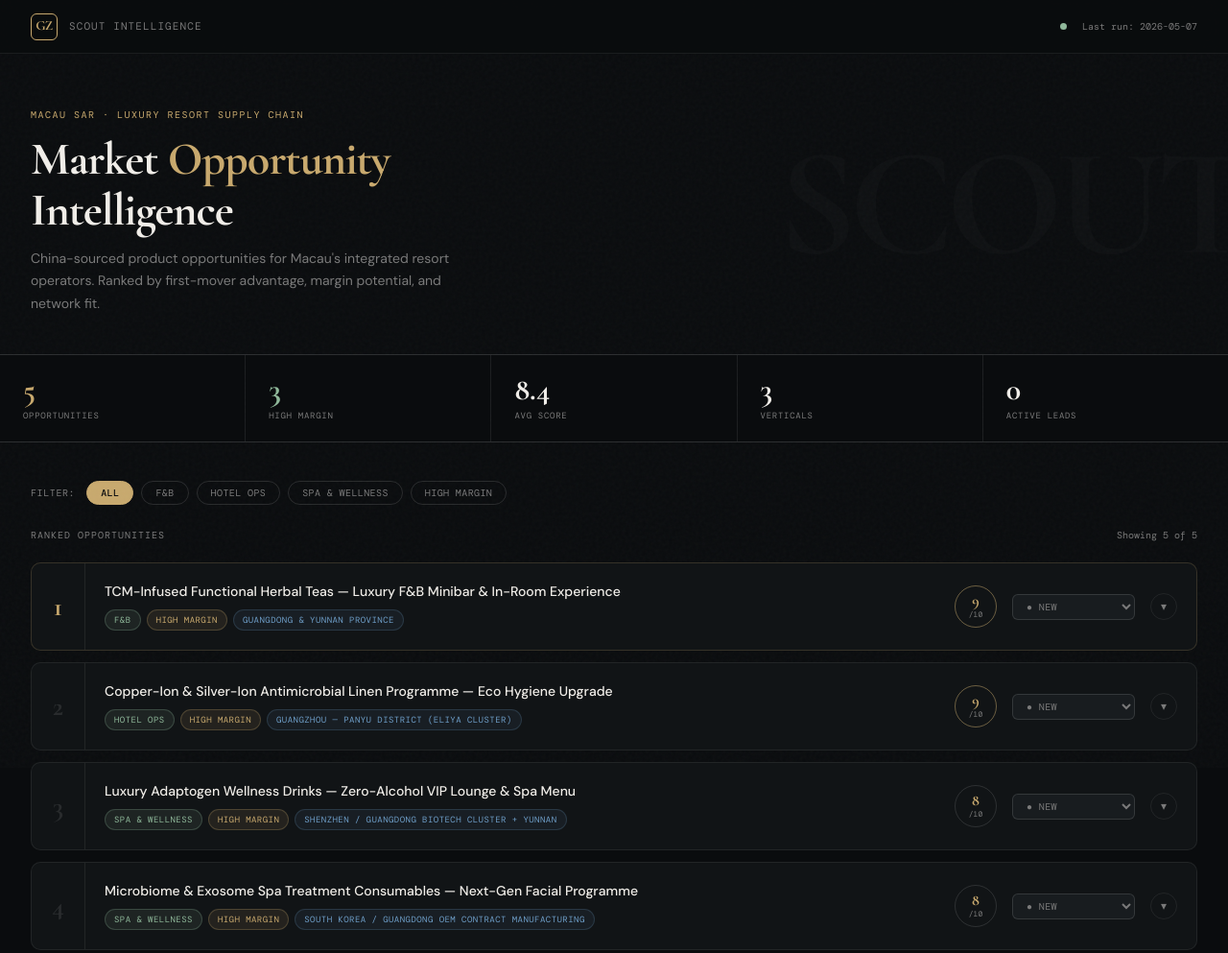
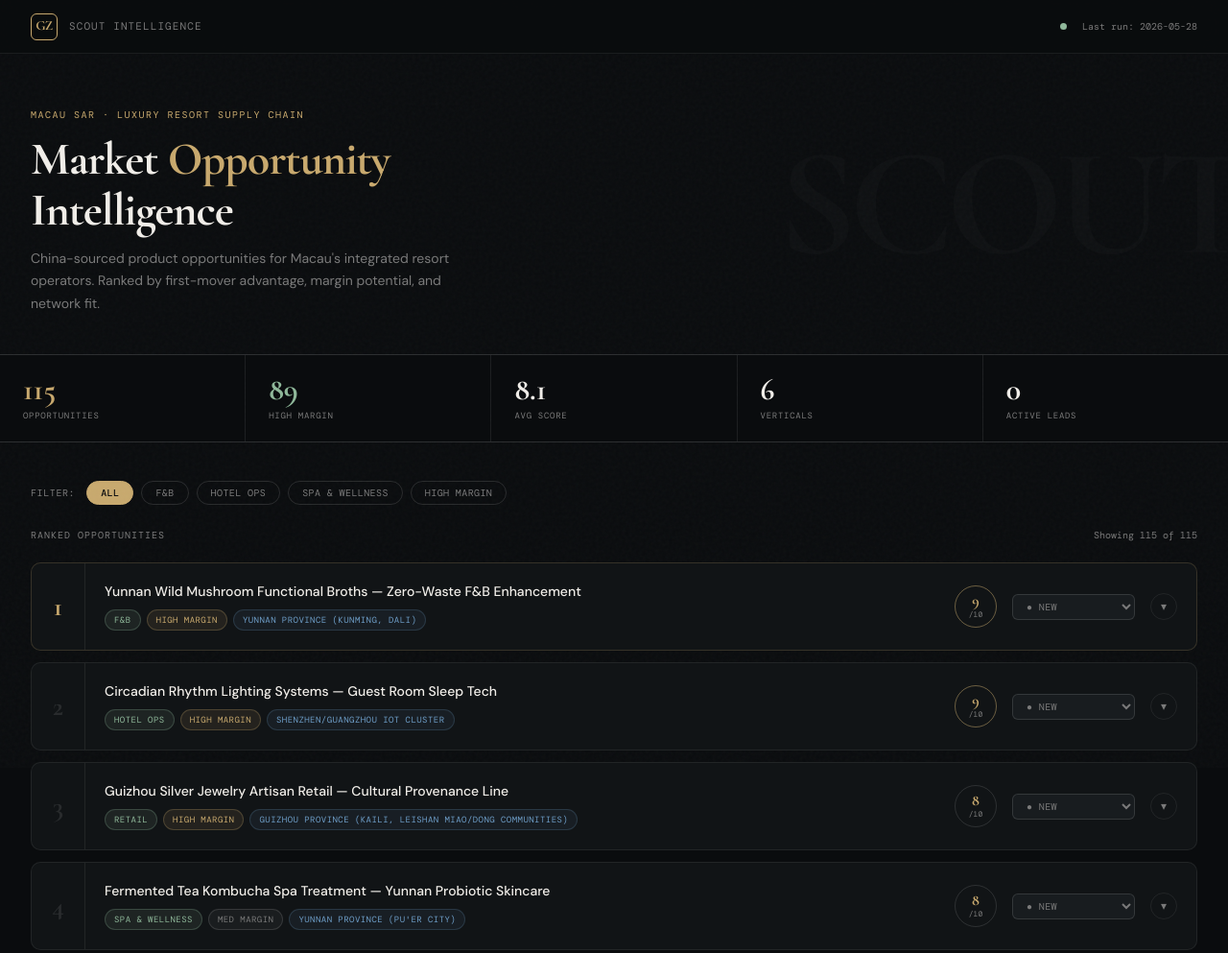
Before and after one commit to joaomluis-ai/gz-scout, a plain HTML site: page index.html in a window 1280 px wide. Shown: the top 993 px of the page at 96% size. Drawn offline with nearby package versions, Linux system fonts and the light colour scheme.

Commit message:
Dashboard now fetches from opportunities.json

```diff
--- a/index.html
+++ b/index.html
@@ -667,98 +667,10 @@
   <div class="footer-brand">GZ Scout</div>
 </footer>
 
+
 <script>
-// ── DATA ─────────────────────────────────────────────────────────────────────
-// TO UPDATE: Edit the objects in this array, then redeploy to Netlify.
-// Each run of the Scout in Claude outputs a new version of this array.
-
-const LAST_RUN = "2026-05-07";
-const VERTICALS_SCANNED = ["Hotel Ops", "F&B", "Spa & Wellness"];
-
-const opportunities = [
-  {
-    id: 1,
-    rank: 1,
-    title: "TCM-Infused Functional Herbal Teas — Luxury F&B Minibar & In-Room Experience",
-    vertical: "F&B",
-    supplierRegion: "Guangdong & Yunnan Province",
-    margin: "high",
-    score: 9,
-    angle: "Premium 'food as medicine' herbal teas (reishi, astragalus, wolfberry, 24 solar term blends) are exploding in China's domestic wellness market. Brands like Tongrentang Café are repositioning ancient TCM formulas as luxury lifestyle beverages. Macau's VIP mainland guests already understand and seek this cultural product, yet not one resort minibar currently stocks a curated TCM tea programme.",
-    whyYou: "Greenzone Fitness & Wellness brand gives a credible wellness narrative. Approach resort F&B directors as a wellness curator, not just a supplier — positioning this as a 'signature in-room wellness ritual' programme exclusive to Macau.",
-    entry: "Source 3–5 artisan TCM tea brands from FHC China Guangzhou (May 10–12, Canton Fair Complex) or HOTELEX's Coffee & Tea zone. Commission a Macau-exclusive blend under private label. Pilot with 1 resort contact as a 'wellness minibar curated set' at MOP 280–380 retail.",
-    source: "FHC China Guangzhou (May, Canton Fair Complex) · HOTELEX Shanghai Coffee & Tea zone · 1688.com search: 养生茶 酒店",
-    status: "new",
-    assignee: "",
-    notes: ""
-  },
-  {
-    id: 2,
-    rank: 2,
-    title: "Copper-Ion & Silver-Ion Antimicrobial Linen Programme — Eco Hygiene Upgrade",
-    vertical: "Hotel Ops",
-    supplierRegion: "Guangzhou — Panyu District (ELIYA cluster)",
-    margin: "high",
-    score: 9,
-    angle: "Copper-infused and silver-ion treated bed and bath linens provide permanent antimicrobial protection woven into the fibre — not a surface coating — reducing bacterial load, extending linen lifecycle by ~30%, and cutting laundry chemical costs. Macau IRs face intense ESG reporting pressure from parent companies (Sands ECO360, Wynn sustainability KPIs) and this product hits hygiene, sustainability and cost-reduction simultaneously.",
-    whyYou: "15-year Macau network enables access to procurement and housekeeping ops conversations that cold suppliers can't access. Frame this as an ESG supply chain upgrade — perfect language for the concession renewal context operators are actively navigating right now.",
-    entry: "Sample from ELIYA (Guangzhou, Panyu) or Hotemax verified suppliers — MOQ as low as 100pcs. Run a 3-month pilot with one hotel's housekeeping GM contact. Present linen lifecycle cost savings data alongside hygiene cert (OEKO-TEX).",
-    source: "hotemax.com verified supplier list · ELIYA: eliyalinen.com (Guangzhou) · Canton Fair Phase 2 textile section",
-    status: "new",
-    assignee: "",
-    notes: ""
-  },
-  {
-    id: 3,
-    rank: 3,
-    title: "Luxury Adaptogen Wellness Drinks — Zero-Alcohol VIP Lounge & Spa Menu",
-    vertical: "Spa & Wellness",
-    supplierRegion: "Shenzhen / Guangdong biotech cluster + Yunnan",
-    margin: "high",
-    score: 8,
-    angle: "Non-alcoholic adaptogen beverages (reishi, schisandra, rhodiola — Asian TCM-rooted formulations) are the fastest-growing wellness drink category globally. Macau casino VIP guests are shifting toward 'sober curious' consumption patterns, but every resort lounge defaults to alcohol or standard soft drinks. A curated adaptogen beverage programme for VIP lounges and spa relaxation rooms is a clear white space.",
-    whyYou: "Greenzone Fitness positions naturally in the wellness and performance nutrition space. Ties directly into the GEG MICE wellness work already developed, creating a coherent wellness F&B story across corporate and leisure segments.",
-    entry: "Source via Cosmoprof Asia (HK, November) or approach Shenzhen biotech beverage startups directly on 1688. Create a 'Macau Wellness Lounge' concept deck using existing hospitality contacts — 3 SKU minimum to test (reishi, ginseng, schisandra).",
-    source: "Cosmoprof Asia HK November · China Skinny TCM wellness trend reports · 1688.com search: 适配饮料 养生",
-    status: "new",
-    assignee: "",
-    notes: ""
-  },
-  {
-    id: 4,
-    rank: 4,
-    title: "Microbiome & Exosome Spa Treatment Consumables — Next-Gen Facial Programme",
-    vertical: "Spa & Wellness",
-    supplierRegion: "South Korea / Guangdong OEM contract manufacturing",
-    margin: "high",
-    score: 8,
-    angle: "Cosmoprof Asia 2025 flagged microbiome-focused skincare and exosome-based treatments as the dominant innovation wave — with PDRN, Centella extracts and hydrogel patch formats. These are becoming standard in Korean spas but have barely reached Macau luxury hotel spa menus. China-based contract manufacturers can produce at 40–60% below Korean brand pricing, with full OEM available.",
-    whyYou: "Creative production background enables developing brand narrative, visual identity and treatment collateral — not just the product. Spa directors buy the story and training programme, not just the SKU. This is a creative-led supply play.",
-    entry: "Attend Cosmopack Asia (Nov, AsiaWorld-Expo HK) — the supply chain show where ingredients and contract manufacturers exhibit. Identify 2 OEM factories. Develop a branded spa treatment line exclusive to Macau with proprietary name and GZ-designed collateral.",
-    source: "Cosmoprof Asia / Cosmopack Asia November · BW Confidential innovation reports · 1688 search: 益生菌 spa 酒店",
-    status: "new",
-    assignee: "",
-    notes: ""
-  },
-  {
-    id: 5,
-    rank: 5,
-    title: "Sustainable Biodegradable Amenity Sets — ESG Compliance for Macau IRs",
-    vertical: "Hotel Ops",
-    supplierRegion: "Guangdong — Dongguan / Foshan",
-    margin: "medium",
-    score: 8,
-    angle: "Macau IRs are under increasing ESG reporting pressure — all six concessionaires publish annual sustainability reports, and the concession renewal environment makes green procurement a competitive differentiator. China's Foshan/Dongguan cluster produces bamboo-composite, seaweed-based and 100% recycled paper amenity packaging at premium-feel quality — at 20–30% lower cost than European eco-alternatives currently imported.",
-    whyYou: "Understanding of both the marketing language (sustainability positioning) and operational language (cost per room) is key. Approaching Sands ECO360 or Wynn sustainability team with a ready-made certified eco-amenity programme removes their supplier search cost entirely.",
-    entry: "Source from DERBAL or equivalent OEM supplier via Hotemax network (full custom formulation, eco-packaging, OEKO-TEX). Request samples of bamboo amenity set + refillable room-format options. Create a 1-pager for the sustainability VP at strongest contact IR.",
-    source: "Hotemax.com OEM supplier list · Sands ECO360 public sustainability targets · Canton Fair Phase 2 household/amenities section",
-    status: "new",
-    assignee: "",
-    notes: ""
-  }
-];
-
 // ── STATE ─────────────────────────────────────────────────────────────────────
+let opportunities = [];
 let savedState = {};
 
 try {
@@ -770,18 +682,50 @@ function saveState() {
   try { localStorage.setItem('gz-scout-state', JSON.stringify(savedState)); } catch(e) {}
 }
 
-// ── INIT ──────────────────────────────────────────────────────────────────────
-document.getElementById('last-updated').textContent = 'Last run: ' + LAST_RUN;
+// ── FETCH DATA ────────────────────────────────────────────────────────────────
+async function loadData() {
+  try {
+    const resp = await fetch('opportunities.json?nocache=' + Date.now());
+    const data = await resp.json();
 
+    opportunities = data.opportunities || [];
+
+    const lastRun = data.last_run || data.lastRun || '—';
+    document.getElementById('last-updated').textContent = 'Last run: ' + lastRun;
+
+    updateStats();
+    renderCards();
+    filterCards('all', document.querySelector('.filter-btn.active'));
+  } catch(e) {
+    document.getElementById('last-updated').textContent = 'Error loading data';
+    console.error('Failed to load opportunities.json:', e);
+  }
+}
+
+// ── STATS ─────────────────────────────────────────────────────────────────────
+function updateStats() {
+  const total = opportunities.length;
+  const high = opportunities.filter(o => o.margin === 'high').length;
+  const avgScore = total ? (opportunities.reduce((s,o) => s + (o.score||0), 0) / total).toFixed(1) : '—';
+  const verticals = [...new Set(opportunities.map(o => o.vertical))].length;
+
+  document.getElementById('stat-total').textContent = total;
+  document.getElementById('stat-high').textContent = high;
+  document.getElementById('stat-score').textContent = avgScore;
+  document.getElementById('stat-verticals').textContent = verticals;
+  updateActiveCount();
+}
+
+// ── RENDER CARDS ──────────────────────────────────────────────────────────────
 function renderCards() {
   const container = document.getElementById('cards-container');
   container.innerHTML = '';
 
   opportunities.forEach(op => {
     const state = savedState[op.id] || {};
-    const status = state.status || op.status;
-    const assignee = state.assignee || op.assignee;
-    const notes = state.notes || op.notes;
+    const status = state.status || op.status || 'new';
+    const assignee = state.assignee || op.assignee || '';
+    const notes = state.notes || op.notes || '';
 
     const card = document.createElement('div');
     card.className = 'card';
@@ -855,7 +799,6 @@ function renderCards() {
         </div>
       </div>
     `;
-
     container.appendChild(card);
   });
 
@@ -897,7 +840,7 @@ function saveCard(id) {
 function updateActiveCount() {
   let active = 0;
   opportunities.forEach(op => {
-    const s = (savedState[op.id] || {}).status || op.status;
+    const s = (savedState[op.id] || {}).status || op.status || 'new';
     if (['contacted','sampling','active'].includes(s)) active++;
   });
   document.getElementById('stat-active').textContent = active;
@@ -909,7 +852,7 @@ let currentFilter = 'all';
 function filterCards(filter, btn) {
   currentFilter = filter;
   document.querySelectorAll('.filter-btn').forEach(b => b.classList.remove('active'));
-  btn.classList.add('active');
+  if (btn) btn.classList.add('active');
 
   const cards = document.querySelectorAll('.card');
   let visible = 0;
@@ -929,7 +872,7 @@ function filterCards(filter, btn) {
 }
 
 // ── BOOT ─────────────────────────────────────────────────────────────────────
-renderCards();
+loadData();
 </script>
 </body>
 </html>
```
